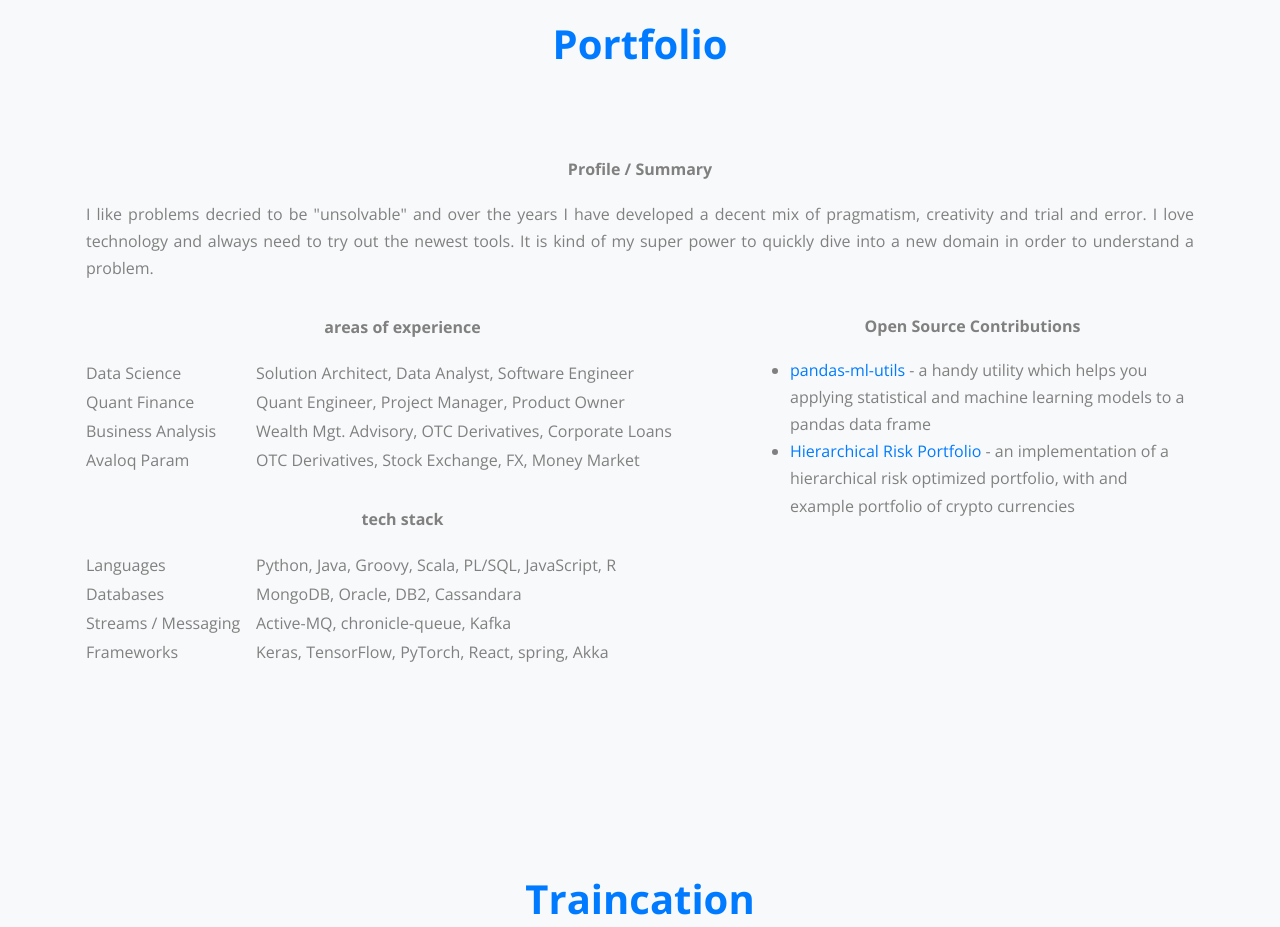
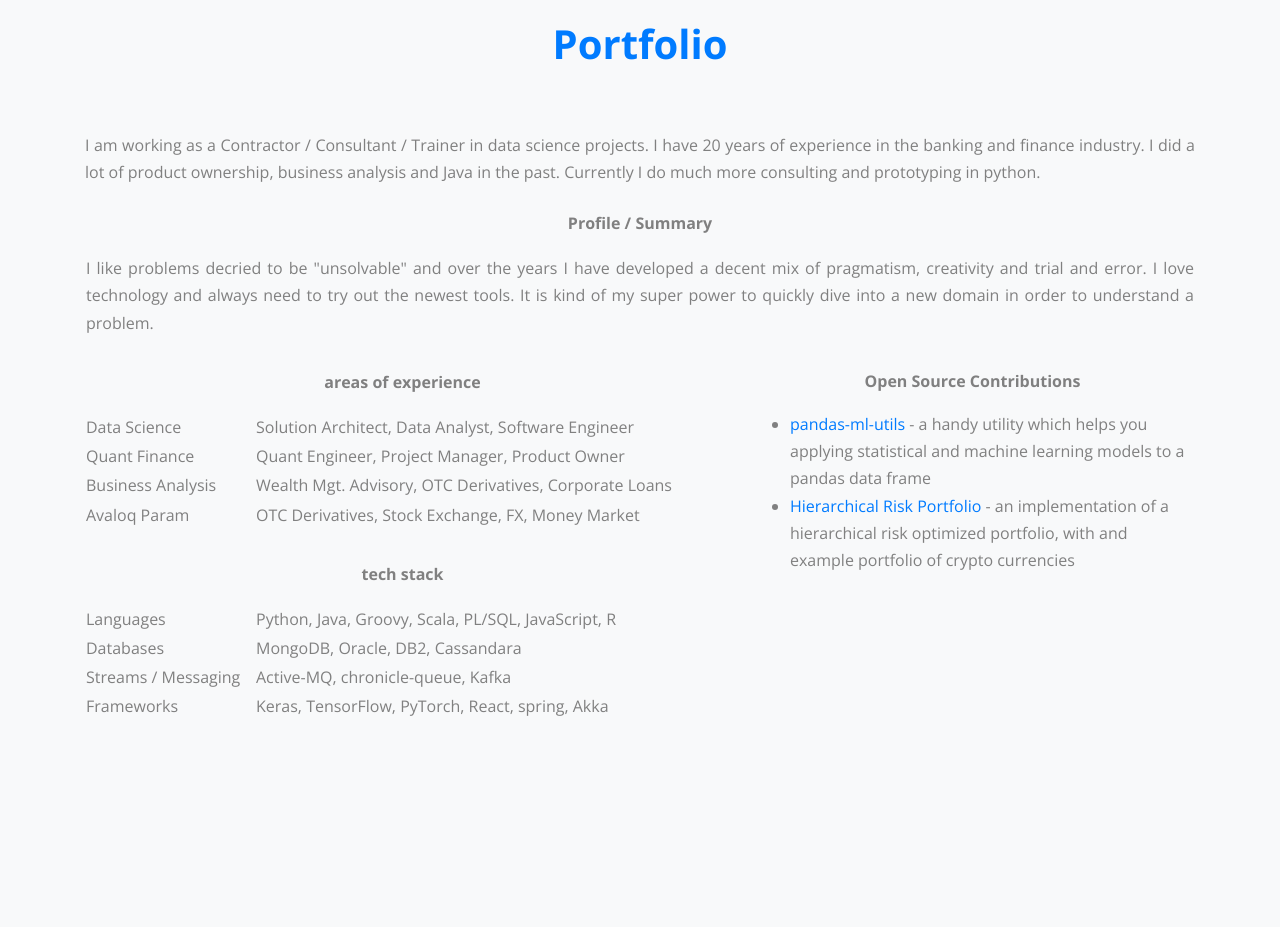
Before and after one commit to KIC/profile, a plain HTML site: page index.html in a window 1280 px wide. Shown: the part 860-1787 px from the top of the page. Drawn offline with nearby package versions, Linux system fonts and the light colour scheme; files whose address does not match are found by name.

Commit message:
add role

```diff
--- a/index.html
+++ b/index.html
@@ -114,6 +114,12 @@
         </div>
         <div class="row mb-5">
           <div class="col-12 text-center">
+              <p class=text-justify>
+              I am working as a Contractor / Consultant / Trainer in data science projects. I have 20 years of
+              experience in the banking and finance industry. I did a lot of product ownership, business analysis and Java
+              in the past. Currently I do much more consulting and prototyping in python.
+              </p>
+
               <table class="tright" style="margin-top: 6mm; width: 100%;">
                   <tbody><tr>
                       <th colspan="2">
```
